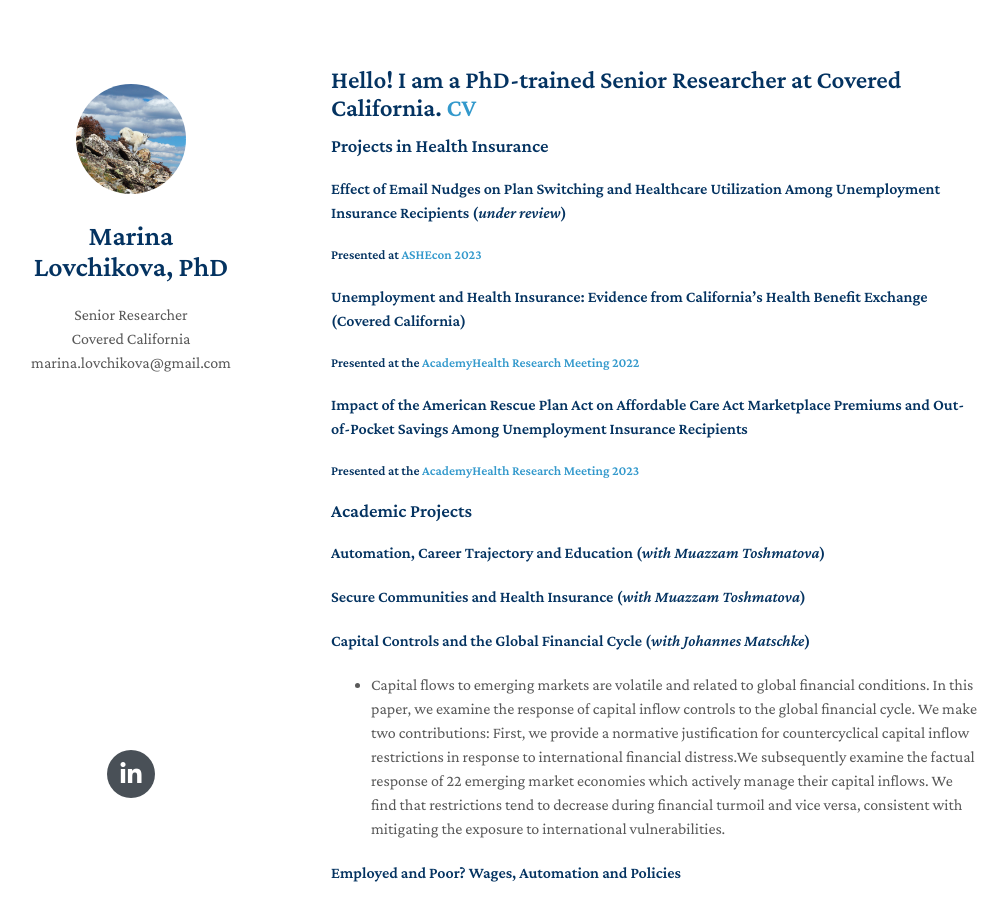
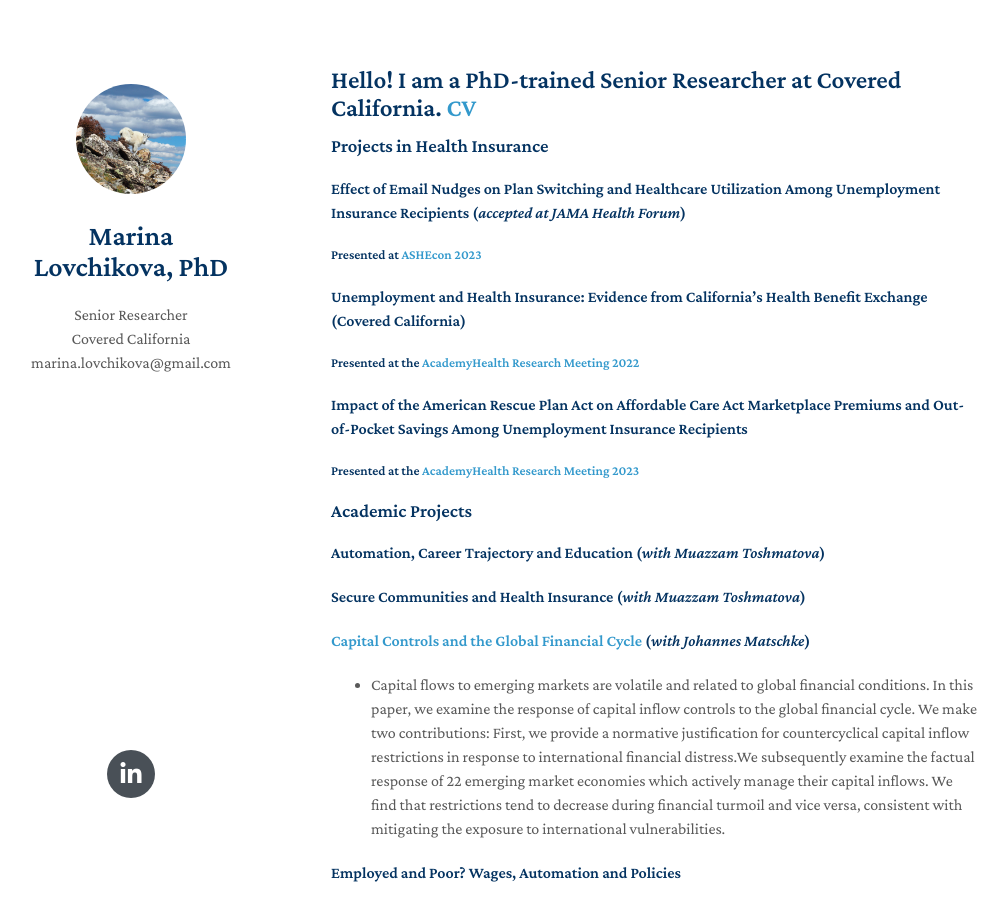
Before and after one commit to mlovchikova/mlovchikova.github.io, a Jekyll site: the page built from index.md, in a window 1280 px wide and 900 px high. Shown: the whole window, without its empty margins (139-1147 px from the left). Built offline with Jekyll 4.4.1, drawn with Linux system fonts in a browser that asks for light colours; nearby versions of some CDN libraries; a style sheet for code colours, icons or effects is not loaded; our own code applies the rules of GitHub Pages for plain Markdown files.

Commit message:
update links on publications

```diff
--- a/index.md
+++ b/index.md
@@ -6,7 +6,7 @@ layout: homepage
 
 ### Projects in Health Insurance
 
-#### Effect of Email Nudges on Plan Switching and Healthcare Utilization Among Unemployment Insurance Recipients (*under review*)
+#### Effect of Email Nudges on Plan Switching and Healthcare Utilization Among Unemployment Insurance Recipients (*accepted at JAMA Health Forum*)
 ##### Presented at [ASHEcon 2023](https://ashecon.confex.com/ashecon/2023/meetingapp.cgi/Paper/13472)
 #### Unemployment and Health Insurance: Evidence from California’s Health Benefit Exchange (Covered California)
 ##### Presented at the [AcademyHealth Research Meeting 2022](https://academyhealth.confex.com/academyhealth/2022arm/meetingapp.cgi/Paper/53770)
@@ -19,7 +19,7 @@ layout: homepage
 
 #### Secure Communities and Health Insurance (*with Muazzam Toshmatova*)
 
-#### Capital Controls and the Global Financial Cycle (*with Johannes Matschke*)
+#### [Capital Controls and the Global Financial Cycle](https://doi.org/10.1016/j.euroecorev.2024.104684) (*with Johannes Matschke*)
 - Capital flows to emerging markets are volatile and related to global financial conditions. In this paper, we examine the response of capital inflow controls to the global financial cycle. We make two contributions: First, we provide a normative justification for countercyclical capital inflow restrictions in response to international financial distress.We subsequently examine the factual response of 22 emerging market economies which actively manage their capital inflows. We find that restrictions tend to decrease during financial turmoil and vice versa, consistent with mitigating the exposure to international vulnerabilities.
 
 #### Employed and Poor? Wages, Automation and Policies
```
